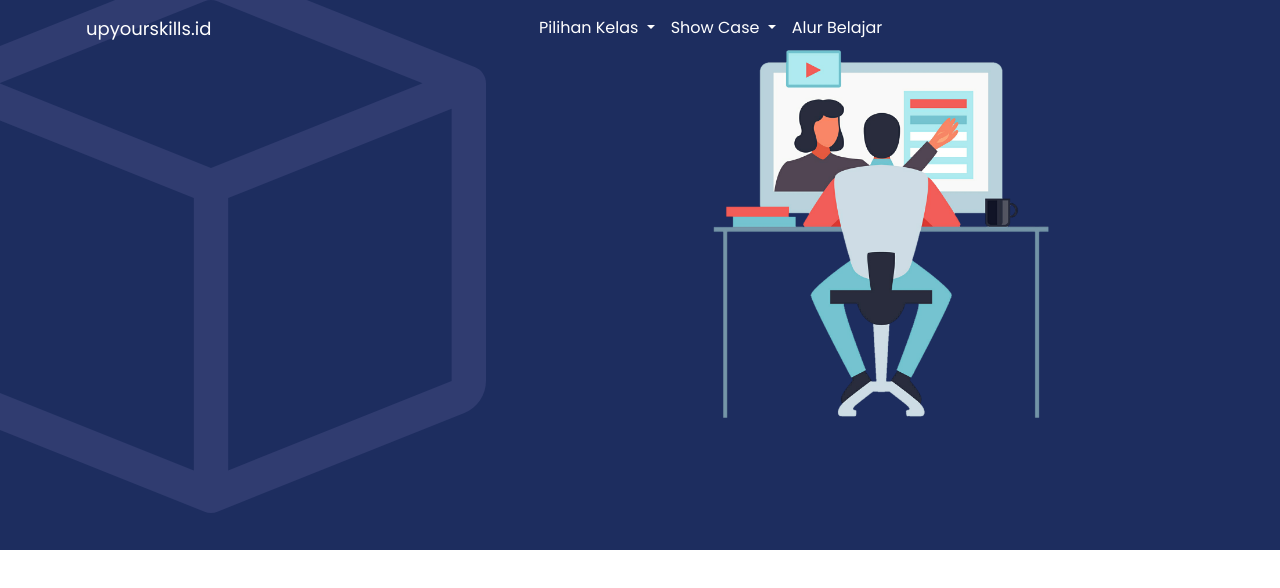
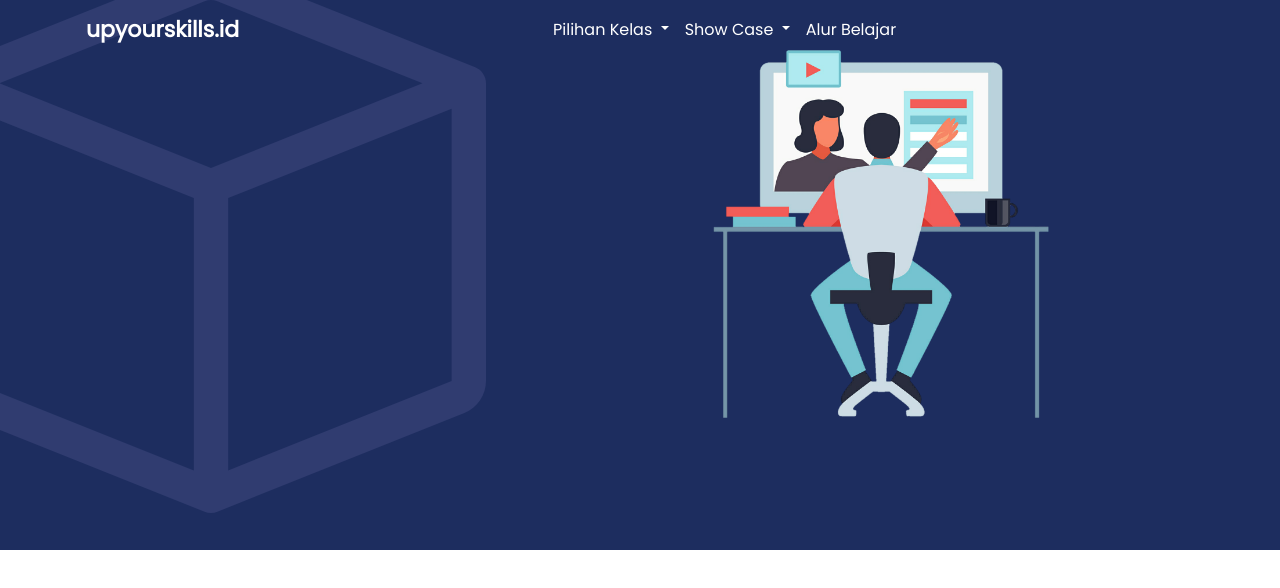
Before and after one commit to fritssasia/upyourskills.id-backup-, a plain HTML site: page index.html in a window 1280 px wide. Drawn offline with nearby package versions, Linux system fonts and the light colour scheme.

Commit message:
change the weight and font size for navbar-brand

```diff
--- a/css/style.css
+++ b/css/style.css
@@ -4,10 +4,9 @@ body {
 
 /* Navbar */
 .navbar-brand {
-    font-style: normal;
-    font-weight: 500;
-    font-size: 18px;
-    line-height: 27px;
+    font-family: 'Poppins';
+    font-weight: bold;
+    font-size: 22px;
 }
 
 /* ============== Header-top ============== */
```
